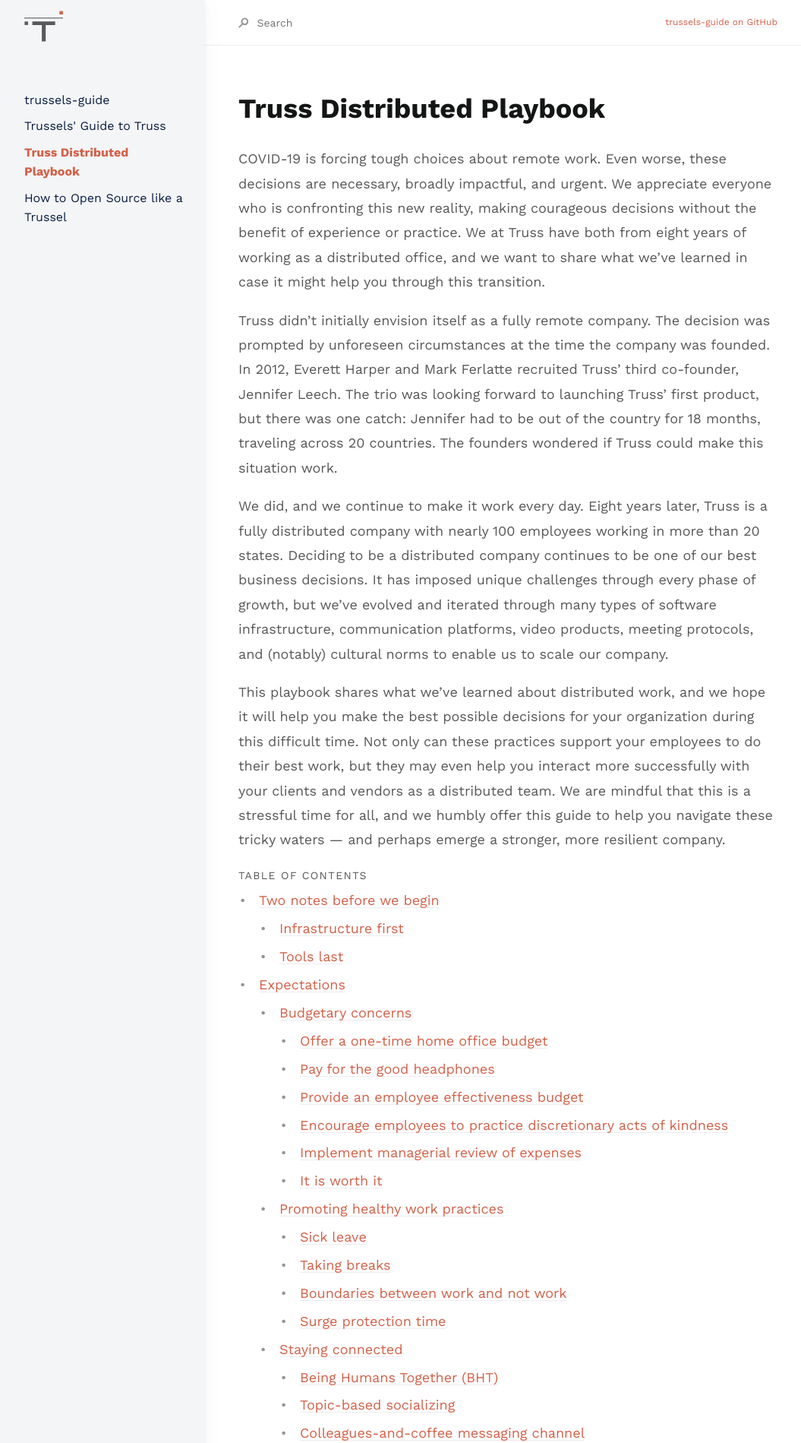
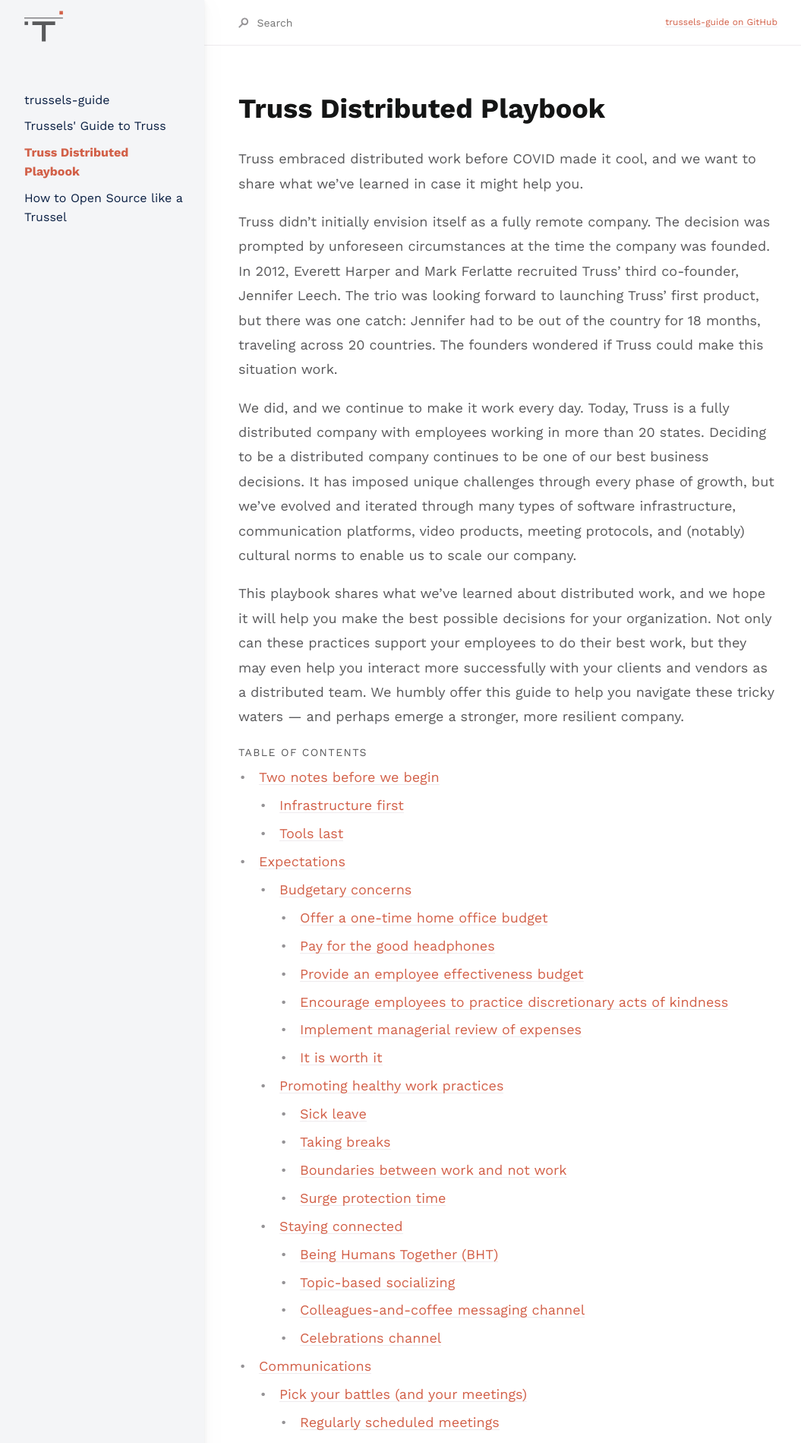
Before and after one commit to trussworks/trussels-guide, a Jekyll site: the page built from docs/distributed.md, in a window 1280 px wide. Shown: the top 1899 px of the page at 76% size, without its empty margins (103-1158 px from the left). Built offline with Jekyll 4.4.1, drawn with Linux system fonts in a browser that asks for light colours; some of the changed text lies outside the part shown.

Commit message:
Update distributed.md removing references to COVID

```diff
--- a/docs/distributed.md
+++ b/docs/distributed.md
@@ -9,13 +9,13 @@ nav_order: 3
 # Truss Distributed Playbook
 {: .no_toc }
 
-COVID-19 is forcing tough choices about remote work. Even worse, these decisions are necessary, broadly impactful, and urgent. We appreciate everyone who is confronting this new reality, making courageous decisions without the benefit of experience or practice. We at Truss have both from eight years of working as a distributed office, and we want to share what we’ve learned in case it might help you through this transition.
+Truss embraced distributed work before COVID made it cool, and we want to share what we’ve learned in case it might help you.
 
 Truss didn’t initially envision itself as a fully remote company. The decision was prompted by unforeseen circumstances at the time the company was founded. In 2012, Everett Harper and Mark Ferlatte recruited Truss’ third co-founder, Jennifer Leech. The trio was looking forward to launching Truss’ first product, but there was one catch: Jennifer had to be out of the country for 18 months, traveling across 20 countries. The founders wondered if Truss could make this situation work.
 
-We did, and we continue to make it work every day. Eight years later, Truss is a fully distributed company with nearly 100 employees working in more than 20 states. Deciding to be a distributed company continues to be one of our best business decisions. It has imposed unique challenges through every phase of growth, but we’ve evolved and iterated through many types of software infrastructure, communication platforms, video products, meeting protocols, and (notably) cultural norms to enable us to scale our company.
+We did, and we continue to make it work every day. Today, Truss is a fully distributed company with employees working in more than 20 states. Deciding to be a distributed company continues to be one of our best business decisions. It has imposed unique challenges through every phase of growth, but we’ve evolved and iterated through many types of software infrastructure, communication platforms, video products, meeting protocols, and (notably) cultural norms to enable us to scale our company.
 
-This playbook shares what we’ve learned about distributed work, and we hope it will help you make the best possible decisions for your organization during this difficult time. Not only can these practices support your employees to do their best work, but they may even help you interact more successfully with your clients and vendors as a distributed team. We are mindful that this is a stressful time for all, and we humbly offer this guide to help you navigate these tricky waters — and perhaps emerge a stronger, more resilient company.
+This playbook shares what we’ve learned about distributed work, and we hope it will help you make the best possible decisions for your organization. Not only can these practices support your employees to do their best work, but they may even help you interact more successfully with your clients and vendors as a distributed team. We humbly offer this guide to help you navigate these tricky waters — and perhaps emerge a stronger, more resilient company.
 
 <details open markdown="block">
   <summary>
@@ -31,11 +31,11 @@ This playbook shares what we’ve learned about distributed work, and we hope it
 
 ## Infrastructure first
 
-“Infrastructure first” is an unofficial Truss motto. To function successfully in a distributed setting, each team needs to have alignment around expectations, communications, and tools. These are the three building blocks of remote collaboration. Unfortunately, due to COVID-19, many of you will be building this infrastructure on the fly. This is sub-optimal, but we’re hoping that you can gain inspiration from the groundwork we’ve done, adapting our practices and tools to suit your organization’s needs.
+“Infrastructure first” is an unofficial Truss motto. To function successfully in a distributed setting, each team needs to have alignment around expectations, communications, and tools. These are the three building blocks of remote collaboration. We’re hoping that you can gain inspiration from the groundwork we’ve done, adapting our practices and tools to suit your organization’s needs.
 
 ## Tools last
 
-Without establishing shared expectations and a coherent communication frameworks, your tools will be instruments of chaos. What tooling you use doesn’t matter as much as establishing clear expectations and methods of communication. We strongly encourage you to define your expectations and communication strategy before you concern yourself with tooling. We also want to acknowledge that many tools exist for any particular use case. For example, for video conferencing, you could choose to use Skype, Google Hangouts, Zoom, or any of their numerous competitors. Which tool you choose is less important than clarity on what you are trying to achieve and how team members should use the tool.
+Without establishing shared expectations and a coherent communication frameworks, your tools will be instruments of chaos. What tooling you use doesn’t matter as much as establishing clear expectations and methods of communication. We strongly encourage you to define your expectations and communication strategy before you concern yourself with tooling. We also want to acknowledge that many tools exist for any particular use case. For example, for video conferencing, you could choose to use Teams, Google Hangouts, Zoom, or any of their numerous competitors. Which tool you choose is less important than clarity on what you are trying to achieve and how team members should use the tool.
 
 # Expectations
 
@@ -73,7 +73,7 @@ Lastly, just to make sure that no one takes an unreasonable interpretation of
 
 ### It is worth it
 
-Although spending $1,350 on each employee initially, plus whatever you designate as an employee effectiveness budget, may seem like a lot, it is worth it. Truss has effectively no rent for a company of 100 people, which saves us well over a million dollars each year in rent.
+Although spending $1,350 on each employee initially, plus whatever you designate as an employee effectiveness budget, may seem like a lot, it is worth it. Truss has effectively no rent, which saves us well over a million dollars each year.
 
 Moreover, following a distributed model means that Truss can hire anyone, anywhere, so long as they have a strong internet connection. This has provided a key recruiting advantage, as many Trussels could not work for us if we required them to be physically present in our San Francisco office (or any other office). The bottom line is better employees for less money —  not too shabby.
 
@@ -82,8 +82,6 @@ Moreover, following a distributed model means that Truss can hire anyone, anywhe
 One of the biggest apprehensions we’ve heard from clients and other companies is around shifting the patterns of office work to a home environment. Healthy work habits are hard to manage when everyone is at the same location. By this logic, it seems that promoting healthy work habits across a distributed team must be even more difficult. This simply isn’t true, although cultivating healthy habits outside of a physical office requires forethought and deliberateness. Here are some principles that have worked for us.
 
 ### Sick leave
-
-As of the writing of this playbook, COVID-19 is expected to get worse before it gets better. Based on the research we’ve done, a person infected with COVID-19 may need between two and four weeks to recover. For this reason, your sick leave policy may be one of the first things your leadership team should check and evaluate.
 
 Truss’ approach to sick leave is simple: We want you to be healthy, stay healthy, and keep your family and colleagues healthy. Let your team know, stay home, rest, see your doctors when it’s needed. We have your back. This is not just Truss’s approach to COVID-19, but rather has been our stance on sick leave since our first employees joined the team.
 
@@ -119,9 +117,9 @@ As a policy, Truss keeps a sustainable pace of work. We want our employees to ma
 
 ## Staying connected
 
-We’re all still humans, even if we mostly only see each other in video chat. One concern of distributed teams is how to build connection and understanding when employees don’t bump into each other in the hallway or by the proverbial water cooler.
+We’re all still humans, even if we mostly only see each other in video chat. One concern of distributed teams is how to build connections and understanding when employees don’t bump into each other in the hallway or by the proverbial water cooler.
 
-This concern is particularly salient when your employees — who may not have experience with remote work — are suddenly required to work from home because of COVID-19. We’ve found that the following practices help people stay connected, reduce isolation, and lift the energy of your team so they can keep doing great work.
+This concern is particularly salient when your employees may not have experience with remote work. We’ve found that the following practices help people stay connected, reduce isolation, and lift the energy of your team so they can keep doing great work.
 
 ### Being Humans Together (BHT)
 
```
